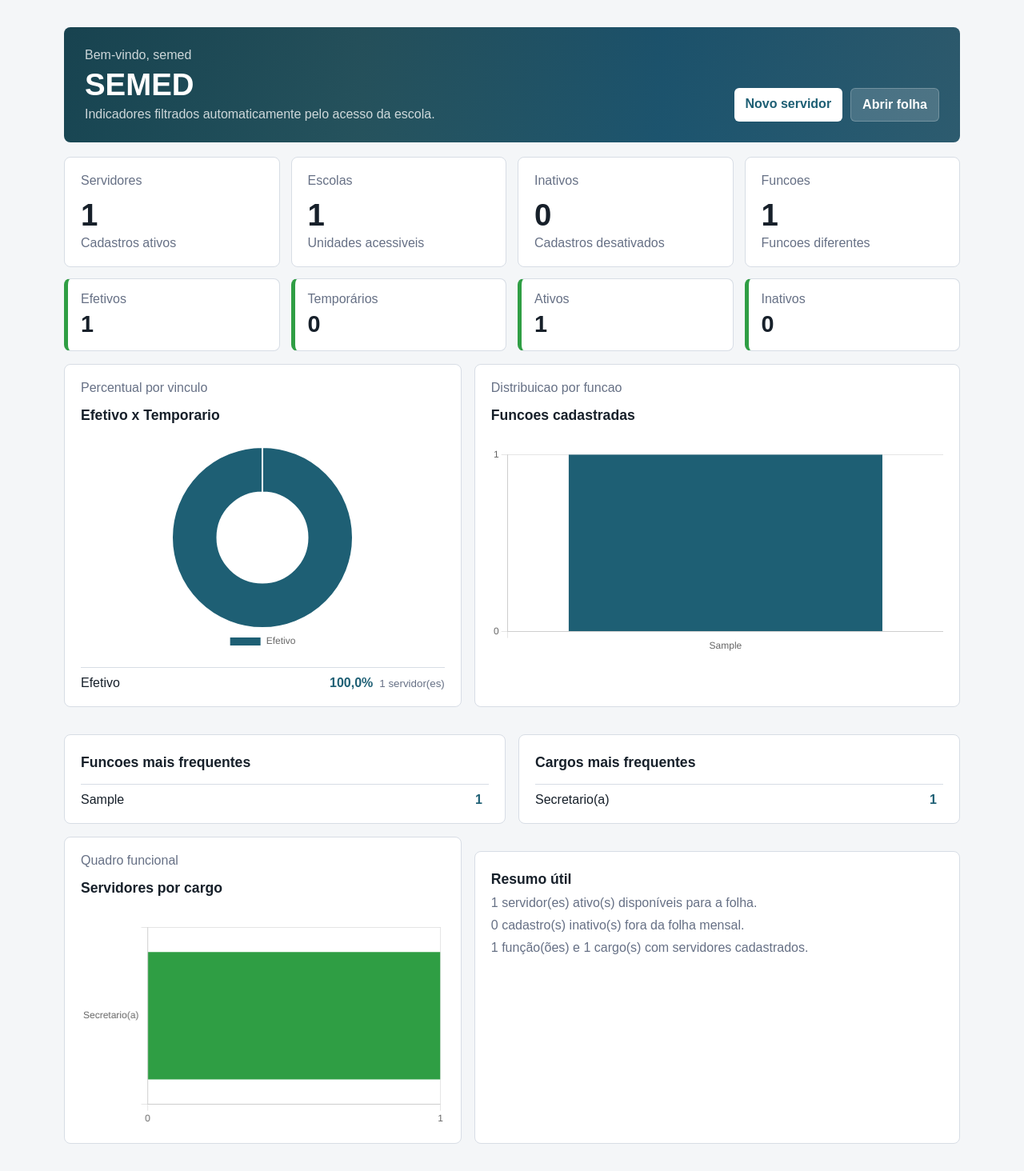
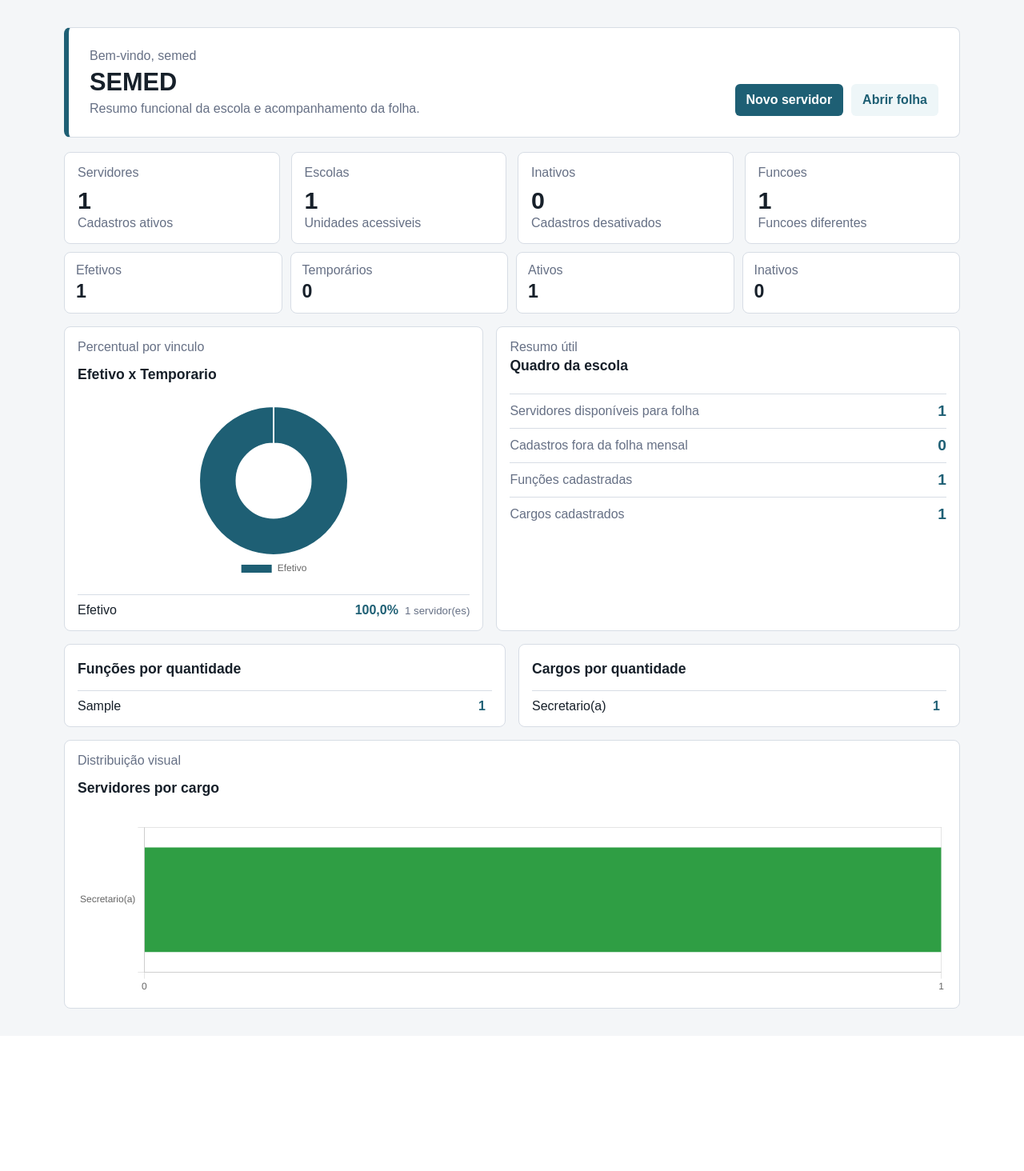
Before and after one commit to TioHashi/SGP, a Django app: page /dashboard/ in a window 1280 px wide. Shown: the part 64-1528 px from the top of the page at 80% size. After the commit the page ends 1325 px from the top, so only its background shows below. Run offline with Django 5.2, Linux system fonts and the light colour scheme; a user stored in the database is signed in; data comes from the database, SQL or seed files in the repository; tables that the repository leaves empty hold one stand-in row (values such as "Sample post").

Commit message:
Ajusta alinhamento da folha e simplifica dashboard

```diff
--- a/static/css/app.css
+++ b/static/css/app.css
@@ -275,11 +275,11 @@ a {
 .dashboard-hero {
   align-items: end;
   animation: riseIn 0.45s ease both;
-  background:
-    linear-gradient(135deg, rgba(23, 63, 80, 0.96), rgba(30, 95, 116, 0.92)),
-    linear-gradient(90deg, #2f9e44, #f2c94c, #2446b8, #e03131);
+  background: #fff;
+  border: 1px solid var(--line);
+  border-left: 6px solid var(--brand);
   border-radius: 8px;
-  color: #fff;
+  color: var(--ink);
   display: flex;
   justify-content: space-between;
   gap: 18px;
@@ -289,18 +289,18 @@ a {
 
 .dashboard-hero p,
 .dashboard-hero span {
-  color: rgba(255, 255, 255, 0.78);
+  color: var(--muted);
   margin: 0;
 }
 
 .dashboard-hero h1 {
-  font-size: clamp(1.7rem, 3vw, 2.6rem);
+  font-size: clamp(1.6rem, 2.4vw, 2.15rem);
   margin: 6px 0;
 }
 
 .dashboard-hero .primary-link {
-  background: #fff;
-  color: var(--brand);
+  background: var(--brand);
+  color: #fff;
   flex: 0 0 auto;
 }
 
@@ -312,8 +312,8 @@ a {
 }
 
 .hero-actions .toolbar-button {
-  background: rgba(255, 255, 255, 0.16);
-  border: 1px solid rgba(255, 255, 255, 0.22);
+  background: #eef6f8;
+  color: var(--brand);
 }
 
 .dashboard-cards {
@@ -325,17 +325,8 @@ a {
   background: var(--panel);
   border: 1px solid var(--line);
   border-radius: 8px;
-  padding: 20px;
+  padding: 16px;
   transition: transform 0.18s ease, box-shadow 0.18s ease;
-}
-
-.metric-card:hover,
-.work-panel:hover,
-.chart-panel-app:hover,
-.profile-card:hover,
-.detail-card:hover {
-  box-shadow: 0 16px 34px rgba(15, 23, 42, 0.09);
-  transform: translateY(-2px);
 }
 
 .metric-card span {
@@ -344,18 +335,18 @@ a {
 
 .metric-card strong {
   display: block;
-  font-size: 2.4rem;
-  margin: 12px 0 4px;
+  font-size: 1.9rem;
+  margin: 8px 0 2px;
 }
 
 .work-panel {
-  margin-top: 18px;
+  margin-top: 0;
 }
 
 .dashboard-layout {
   display: grid;
   gap: 16px;
-  grid-template-columns: minmax(0, 0.9fr) minmax(0, 1.1fr);
+  grid-template-columns: minmax(0, 0.95fr) minmax(0, 1.05fr);
   margin-top: 16px;
 }
 
@@ -367,7 +358,7 @@ a {
   background: var(--panel);
   border: 1px solid var(--line);
   border-radius: 8px;
-  padding: 20px;
+  padding: 16px;
   transition: transform 0.18s ease, box-shadow 0.18s ease;
 }
 
@@ -390,7 +381,7 @@ a {
 }
 
 .chart-box {
-  height: 260px;
+  height: 220px;
   margin: 0 auto;
   max-width: 360px;
   position: relative;
@@ -469,17 +460,16 @@ a {
 
 .dashboard-strip {
   display: grid;
-  gap: 14px;
+  gap: 10px;
   grid-template-columns: repeat(4, minmax(0, 1fr));
-  margin-top: 14px;
+  margin-top: 10px;
 }
 
 .dashboard-strip article {
   background: #fff;
   border: 1px solid var(--line);
-  border-left: 5px solid var(--brand-2);
   border-radius: 8px;
-  padding: 16px;
+  padding: 13px 14px;
 }
 
 .dashboard-strip span {
@@ -488,8 +478,8 @@ a {
 
 .dashboard-strip strong {
   display: block;
-  font-size: 1.8rem;
-  margin-top: 6px;
+  font-size: 1.45rem;
+  margin-top: 4px;
 }
 
 .wide-panel {
@@ -500,6 +490,32 @@ a {
   display: grid;
   align-content: start;
   gap: 10px;
+}
+
+.single-panel {
+  grid-template-columns: 1fr;
+}
+
+.insight-list {
+  display: grid;
+  gap: 10px;
+}
+
+.insight-list div {
+  align-items: center;
+  border-top: 1px solid var(--line);
+  display: flex;
+  justify-content: space-between;
+  padding-top: 10px;
+}
+
+.insight-list span {
+  color: var(--muted);
+}
+
+.insight-list strong {
+  color: var(--brand);
+  font-size: 1.2rem;
 }
 
 .search-form {
--- a/templates/core/dashboard.html
+++ b/templates/core/dashboard.html
@@ -9,7 +9,7 @@
     <div>
       <p>Bem-vindo, {{ request.user.username }}</p>
       <h1>{% if escola_atual %}{{ escola_atual.nome }}{% else %}Painel geral do SGP{% endif %}</h1>
-      <span>Indicadores filtrados automaticamente pelo acesso da escola.</span>
+      <span>Resumo funcional da escola e acompanhamento da folha.</span>
     </div>
     <div class="hero-actions">
       <a class="primary-link" href="{% url 'servidor_criar' %}">Novo servidor</a>
@@ -27,7 +27,7 @@
     {% endfor %}
   </section>
 
-  <section class="dashboard-strip">
+  <section class="dashboard-strip compact-strip">
     <article>
       <span>Efetivos</span>
       <strong>{{ efetivos_total }}</strong>
@@ -46,7 +46,7 @@
     </article>
   </section>
 
-  <section class="dashboard-layout">
+  <section class="dashboard-layout dashboard-main">
     <article class="chart-panel-app">
       <div class="panel-heading">
         <div>
@@ -70,22 +70,25 @@
       </div>
     </article>
 
-    <article class="chart-panel-app">
+    <article class="work-panel insight-panel">
       <div class="panel-heading">
         <div>
-          <p>Distribuicao por funcao</p>
-          <h2>Funcoes cadastradas</h2>
+          <p>Resumo útil</p>
+          <h2>Quadro da escola</h2>
         </div>
       </div>
-      <div class="chart-box chart-box-wide">
-        <canvas id="funcaoChart"></canvas>
+      <div class="insight-list">
+        <div><span>Servidores disponíveis para folha</span><strong>{{ status_resumo.ativos }}</strong></div>
+        <div><span>Cadastros fora da folha mensal</span><strong>{{ status_resumo.inativos }}</strong></div>
+        <div><span>Funções cadastradas</span><strong>{{ funcoes|length }}</strong></div>
+        <div><span>Cargos cadastrados</span><strong>{{ cargos|length }}</strong></div>
       </div>
     </article>
   </section>
 
   <section class="dashboard-layout dashboard-layout-secondary">
     <article class="work-panel">
-      <h2>Funcoes mais frequentes</h2>
+      <h2>Funções por quantidade</h2>
       {% if funcoes %}
         <div class="rank-list">
           {% for item in funcoes %}
@@ -101,7 +104,7 @@
     </article>
 
     <article class="work-panel">
-      <h2>Cargos mais frequentes</h2>
+      <h2>Cargos por quantidade</h2>
       {% if cargos %}
         <div class="rank-list">
           {% for item in cargos %}
@@ -117,24 +120,17 @@
     </article>
   </section>
 
-  <section class="dashboard-layout">
+  <section class="dashboard-layout single-panel">
     <article class="chart-panel-app wide-panel">
       <div class="panel-heading">
         <div>
-          <p>Quadro funcional</p>
+          <p>Distribuição visual</p>
           <h2>Servidores por cargo</h2>
         </div>
       </div>
       <div class="chart-box chart-box-wide">
         <canvas id="cargoChart"></canvas>
       </div>
-    </article>
-
-    <article class="work-panel insight-panel">
-      <h2>Resumo útil</h2>
-      <p>{{ status_resumo.ativos }} servidor(es) ativo(s) disponíveis para a folha.</p>
-      <p>{{ status_resumo.inativos }} cadastro(s) inativo(s) fora da folha mensal.</p>
-      <p>{{ funcoes|length }} função(ões) e {{ cargos|length }} cargo(s) com servidores cadastrados.</p>
     </article>
   </section>
 
@@ -156,20 +152,6 @@
       }
     });
 
-    new Chart(document.getElementById('funcaoChart'), {
-      type: 'bar',
-      data: {
-        labels: dashboardData.funcoes.labels,
-        datasets: [{ label: 'Servidores', data: dashboardData.funcoes.data, backgroundColor: '#1e5f74' }]
-      },
-      options: {
-        responsive: true,
-        maintainAspectRatio: false,
-        scales: { y: { beginAtZero: true, ticks: { precision: 0 } } },
-        plugins: { legend: { display: false } }
-      }
-    });
-
     new Chart(document.getElementById('cargoChart'), {
       type: 'bar',
       data: {
```
Also changed, not shown: core/pdfs.py (+6 -5 lines).
